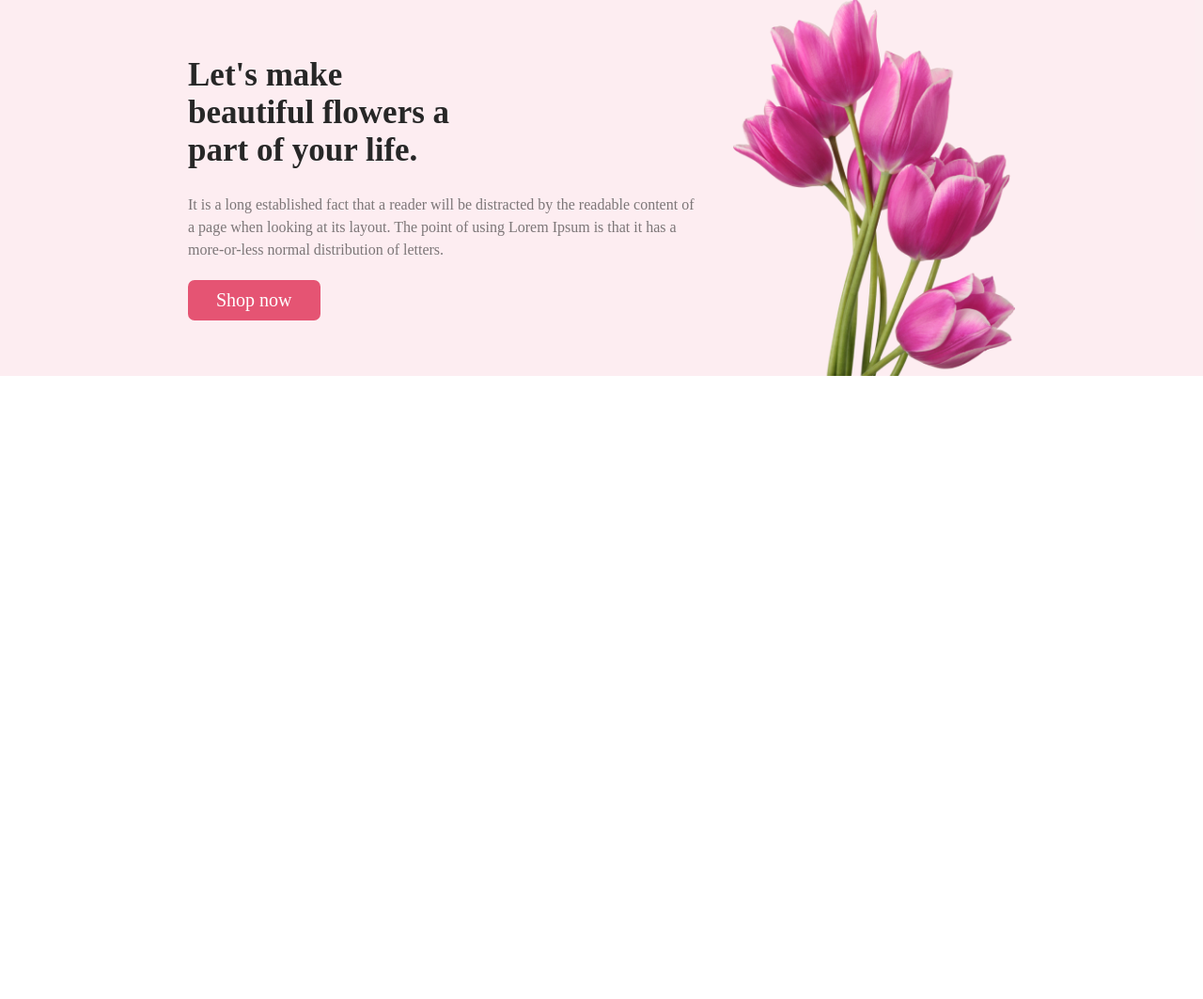
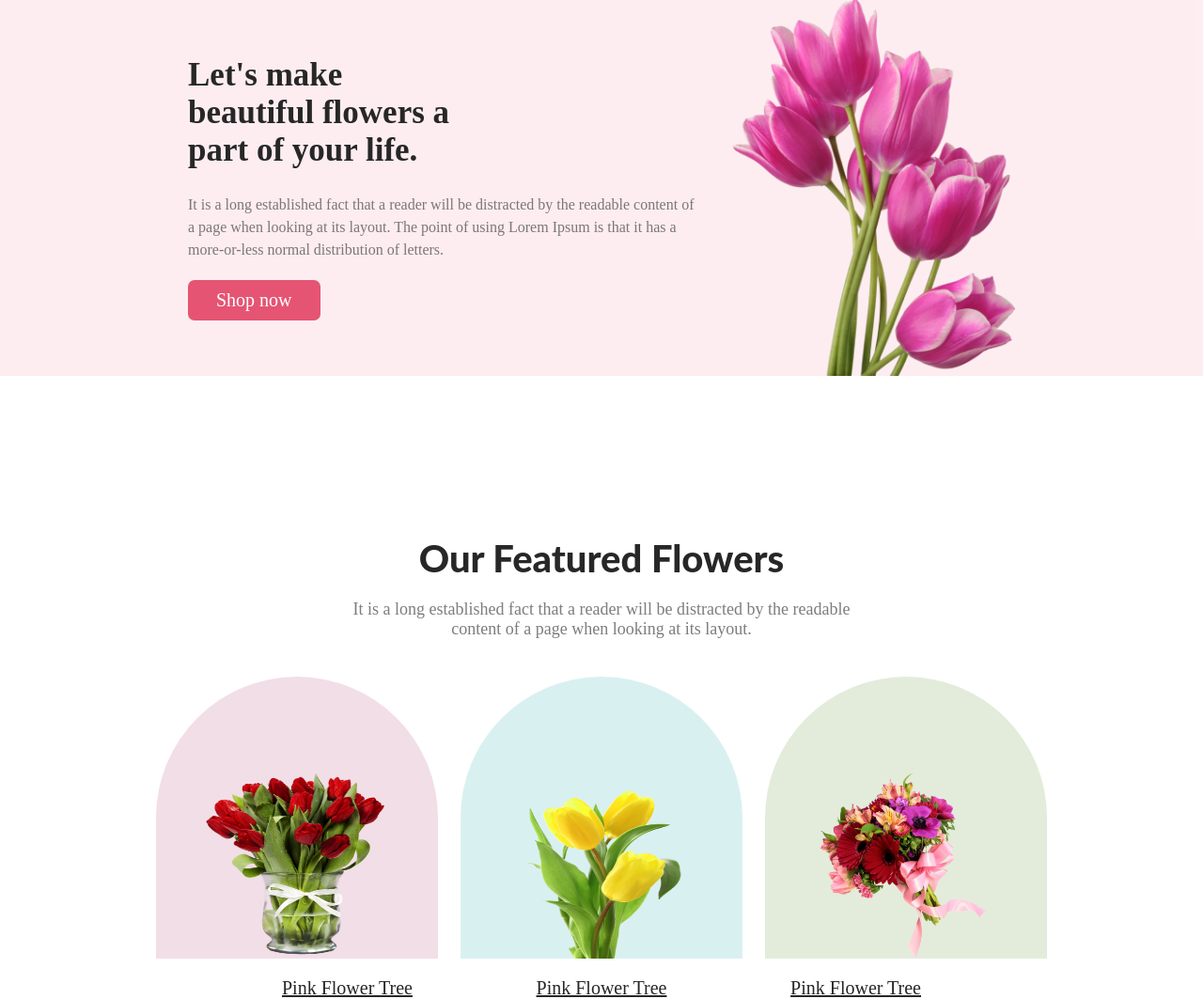
Before and after one commit to Fahimteam/flower, a plain HTML site: page index.html in a window 1280 px wide. Shown: the whole page at 94% size. Before the commit the page ends 800 px from the top, so only its background shows below. Drawn offline with Linux system fonts and the light colour scheme.

Commit message:
featured section

```diff
--- a/Styel/style.css
+++ b/Styel/style.css
@@ -35,3 +35,90 @@
     font-size: 20px;
     color: #fff;
   }
+  /* Featured section style */
+.featured-titel {
+    text-align: center;
+    margin: 170px 0 20px 0;
+    color: #272727;
+    text-align: center;
+    font-family: Lato;
+    font-size: 40px;
+    font-weight: 800;
+  }
+  .featured-description {
+    text-align: center;
+    color: rgba(39, 39, 39, 0.6);
+    font-size: 18px;
+    font-weight: 400;
+    margin: 0 0 40px 0;
+  }
+  .featured-box {
+    display: flex;
+
+    justify-content: center;
+    gap: 24px;
+
+    align-items: center;
+  }
+  .box img {
+    height: 200px;
+    width: 200px;
+    margin-top: 100px;
+    margin-left: 50px;
+  }
+  .box {
+    width: 300px;
+    height: 300px;
+    flex-shrink: 0;
+    border-radius: 300px 300px 0px 0px;
+    margin-bottom: 20px;
+  }
+  .box1 {
+    background-color: #a7216226;
+  }
+  .box2 {
+    background-color: #0597a026;
+  }
+  .box3 {
+    background-color: #477d1126;
+  }
+  .flower-li {
+    display: flex;
+
+    align-items: center;
+
+    margin-bottom: 130px;
+    margin: 0 300px;
+    justify-content: space-between;
+  }
+  .flower-li li {
+    list-style: none;
+    text-decoration: underline;
+    color: #272727;
+    text-align: center;
+
+    font-size: 20px;
+
+    font-weight: 700px;
+  }
+  .facility-cobtainer {
+    border-radius: 8px;
+    background: rgba(39, 39, 39, 0.05);
+
+    margin: 128px 250px;
+    align-items: center;
+    text-align: center;
+  }
+  .f-box {
+    display: flex;
+    justify-content: space-around;
+    padding: 20px 100px;
+    text-align: center;
+  }
+
+  .facility-img {
+    margin: 20px 200px;
+  }
+  .facility-cobtainer img {
+    margin: 30px 0;
+  }
--- a/index.html
+++ b/index.html
@@ -30,5 +30,45 @@
         />
       </div>
     </header>
+    <main>
+        <!-- Featured section -->
+        <section >
+            <div>
+                <h2 class="featured-titel">Our Featured Flowers</h2>
+                <p class="featured-description">It is a long established fact that a reader will be distracted by the readable <br> content of a page when looking at its layout.</p>
+
+            </div>
+            <div class="featured-box">
+                <!-- <div class="box">
+                    <img src="./pngwing 6.png" alt="">
+
+                </div>
+                <p class="box-titel">Pink Flower Tree</p> -->
+                <div class="box box1">
+                    <img src="./Flower-Asset/pngwing 8.png" alt="Image">
+
+                </div>
+                <div class="box box2">
+                    <img src="./Flower-Asset/pngwing 7.png" alt="Image">
+
+                </div>
+
+                <div class="box box3">
+                    <img src="./Flower-Asset/pngwing 5.png " alt="Image">
+
+                </div>
+                 <!-- <div class="flower-li">
+                    <li>Pink Flower Tree</li>
+                    <li>Pink Flower Tree</li>
+                    <li>Pink Flower Tree</li>
+                 </div> -->
+            </div>
+            <div class="flower-li">
+                <li>Pink Flower Tree</li>
+                <li>Pink Flower Tree</li>
+                <li>Pink Flower Tree</li>
+             </div>
+
+        </section>
   </body>
 </html>
```
